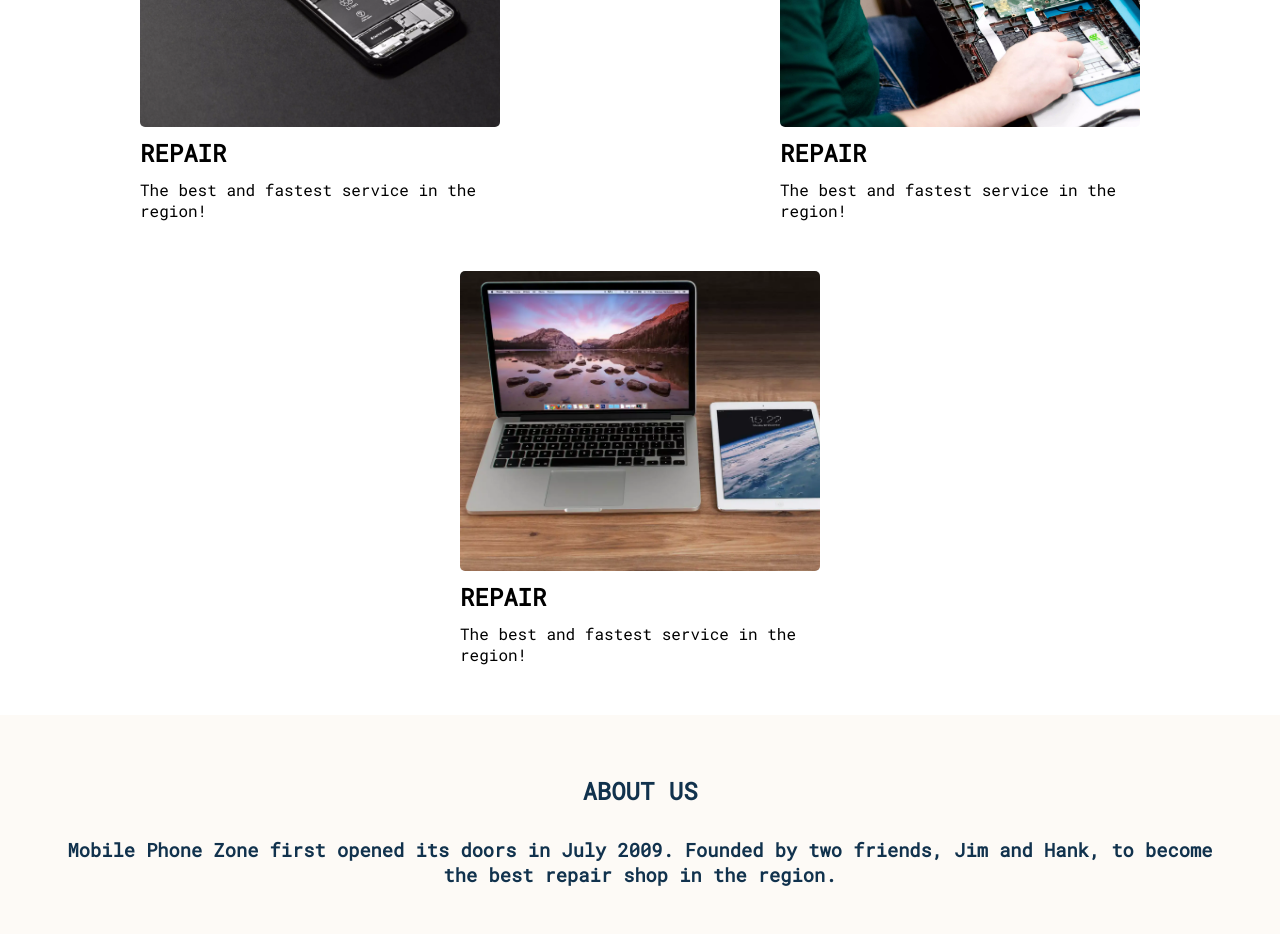
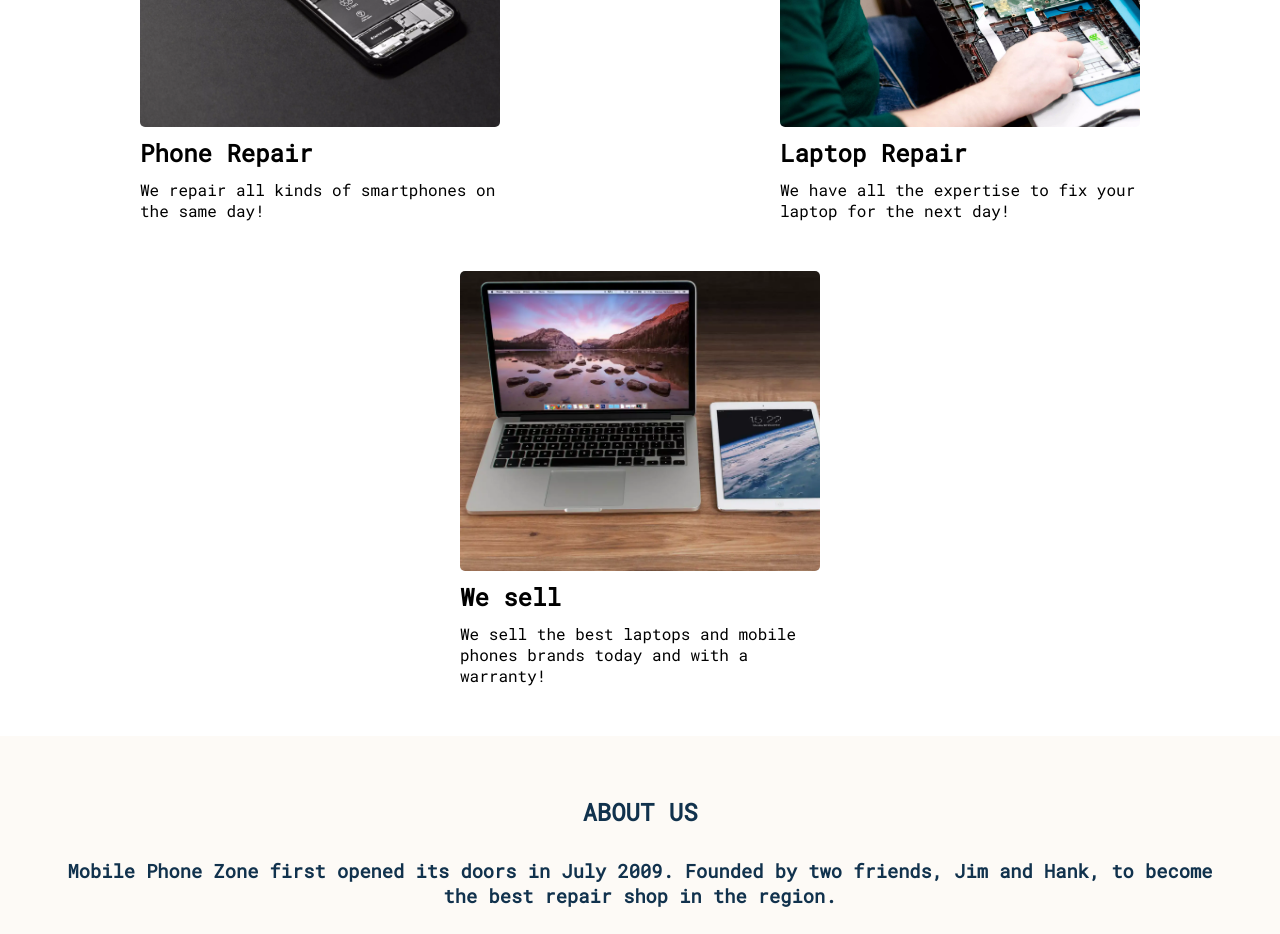
Before and after one commit to pagioro/first-project, a plain HTML site: page index.html in a window 1280 px wide. Shown: the part 900-1834 px from the top of the page. Drawn offline with Linux system fonts and the light colour scheme.

Commit message:
Add repair section text

```diff
--- a/index.html
+++ b/index.html
@@ -56,8 +56,8 @@
 
                     </div>
                     <div class="flex-text">
-                        <h2>REPAIR</h2>
-                        <P>The best and fastest service in the region!</P>
+                        <h2>Phone Repair</h2>
+                        <P>We repair all kinds of smartphones on the same day!</P>
                     </div>
                 </div>
 
@@ -66,8 +66,8 @@
 
                     </div>
                     <div class="flex-text">
-                        <h2>REPAIR</h2>
-                        <P>The best and fastest service in the region!</P>
+                        <h2>Laptop Repair</h2>
+                        <P>We have all the expertise to fix your laptop for the next day!</P>
                     </div>
                 </div>
 
@@ -76,8 +76,8 @@
 
                     </div>
                     <div class="flex-text">
-                        <h2>REPAIR</h2>
-                        <P>The best and fastest service in the region!</P>
+                        <h2>We sell</h2>
+                        <P>We sell the best laptops and mobile phones brands today and with a warranty!</P>
                     </div>
                 </div>
             </div>
```
Also changed, not shown: assets/images/responsive.png (added), 1 other file.
